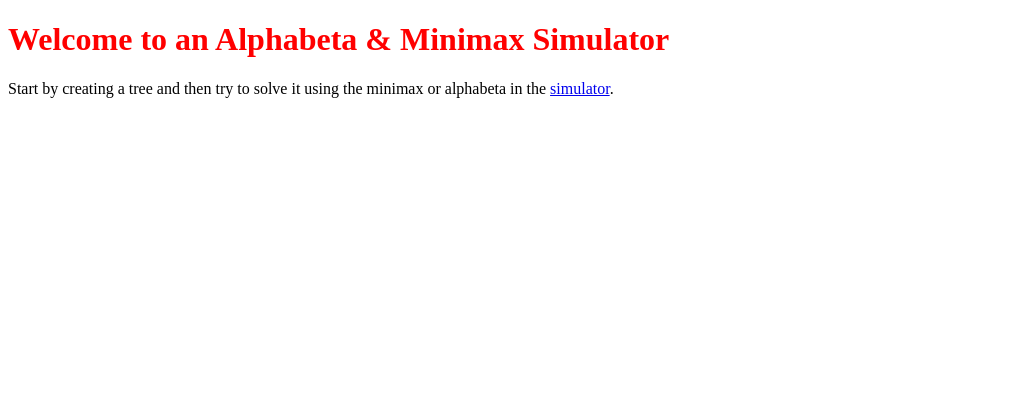
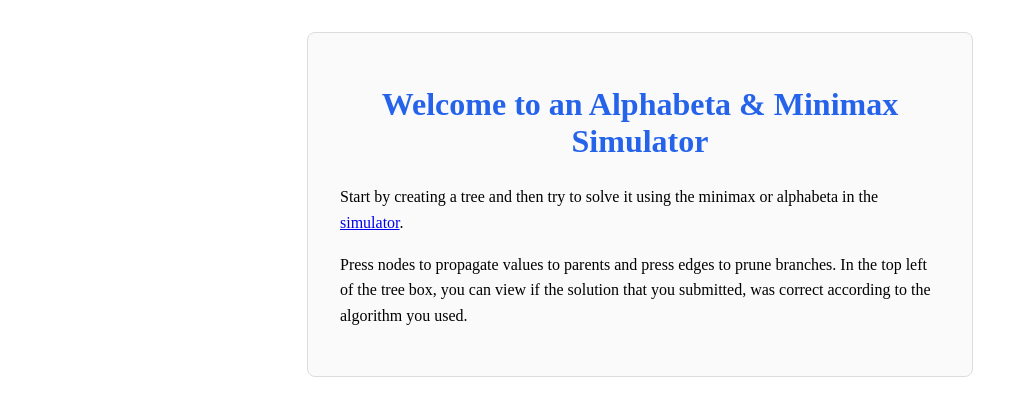
Before and after one commit to Darkfrobozz/alphabeta, a SvelteKit app: page / in a window 1280 px wide. Shown: the top 416 px of the page, without its empty margins (0-1028 px from the left). Built offline with nearby package versions, Linux system fonts and the light colour scheme.

Commit message:
updated front page

```diff
--- a/src/routes/+page.svelte
+++ b/src/routes/+page.svelte
@@ -1,19 +1,33 @@
-<h1>Welcome to an Alphabeta & Minimax Simulator</h1>
-<p>
-  Start by creating a tree and then try to solve it using the minimax or
-  alphabeta in the <a href="tree">simulator</a>.
-</p>
+<div class="container">
+  <h1>Welcome to an Alphabeta & Minimax Simulator</h1>
+  <p>
+    Start by creating a tree and then try to solve it using the minimax or
+    alphabeta in the <a href="tree">simulator</a>.
+  </p>
+  <p>
+    Press nodes to propagate values to parents and press edges to prune
+    branches. In the top left of the tree box, you can view if the solution that
+    you submitted, was correct according to the algorithm you used.
+  </p>
+</div>
 
 <style lang="scss">
-  @use "sass:color" as c;
+  .container {
+    max-width: 600px;
+    margin: 2rem auto;
+    padding: 2rem;
+    border: 1px solid #ddd;
+    border-radius: 8px;
+    background: #fafafa;
+  }
+  h1 {
+    text-align: center;
+    color: #2563eb;
+    margin-bottom: 1.5rem;
+  }
 
-  $primary-color: red;
-
-  h1 {
-    color: $primary-color;
-
-    &:hover {
-      color: c.adjust($primary-color, $lightness: -10%);
-    }
+  p {
+    line-height: 1.6;
+    margin-bottom: 1rem;
   }
 </style>
```
